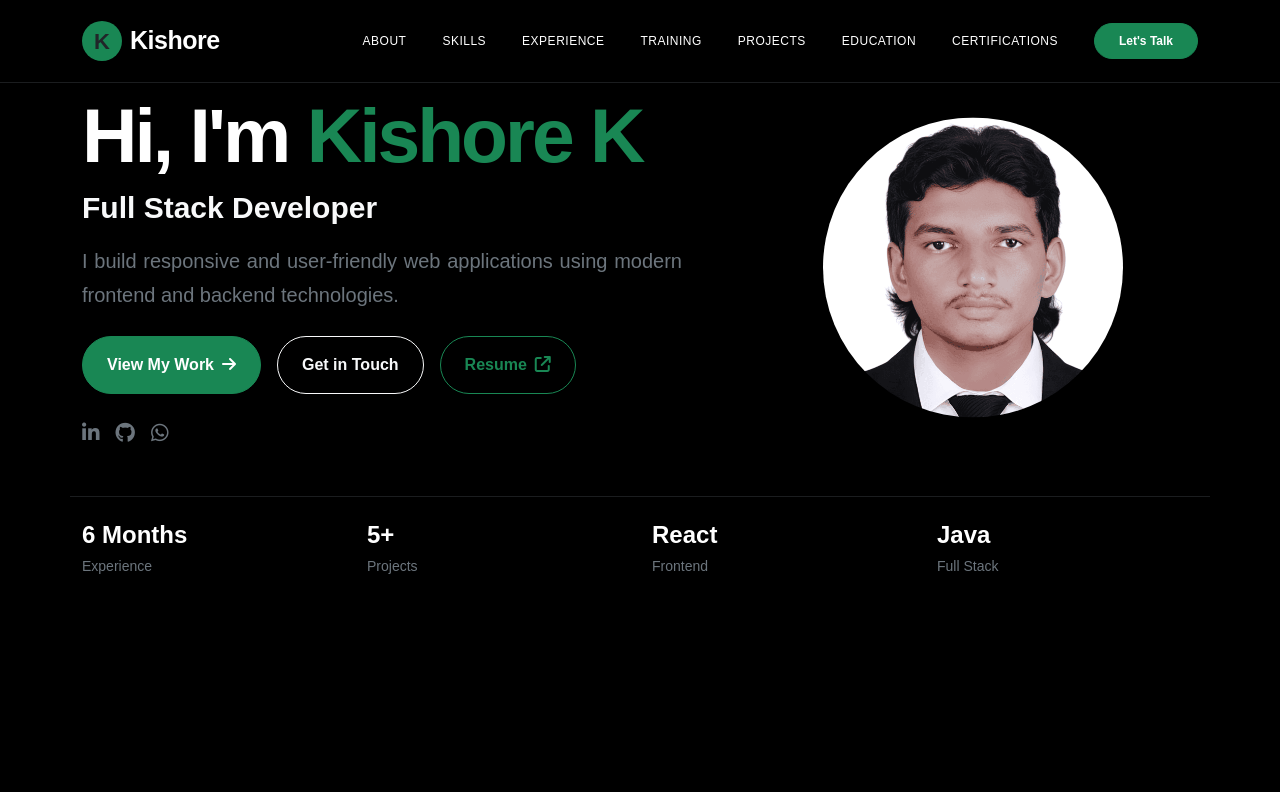
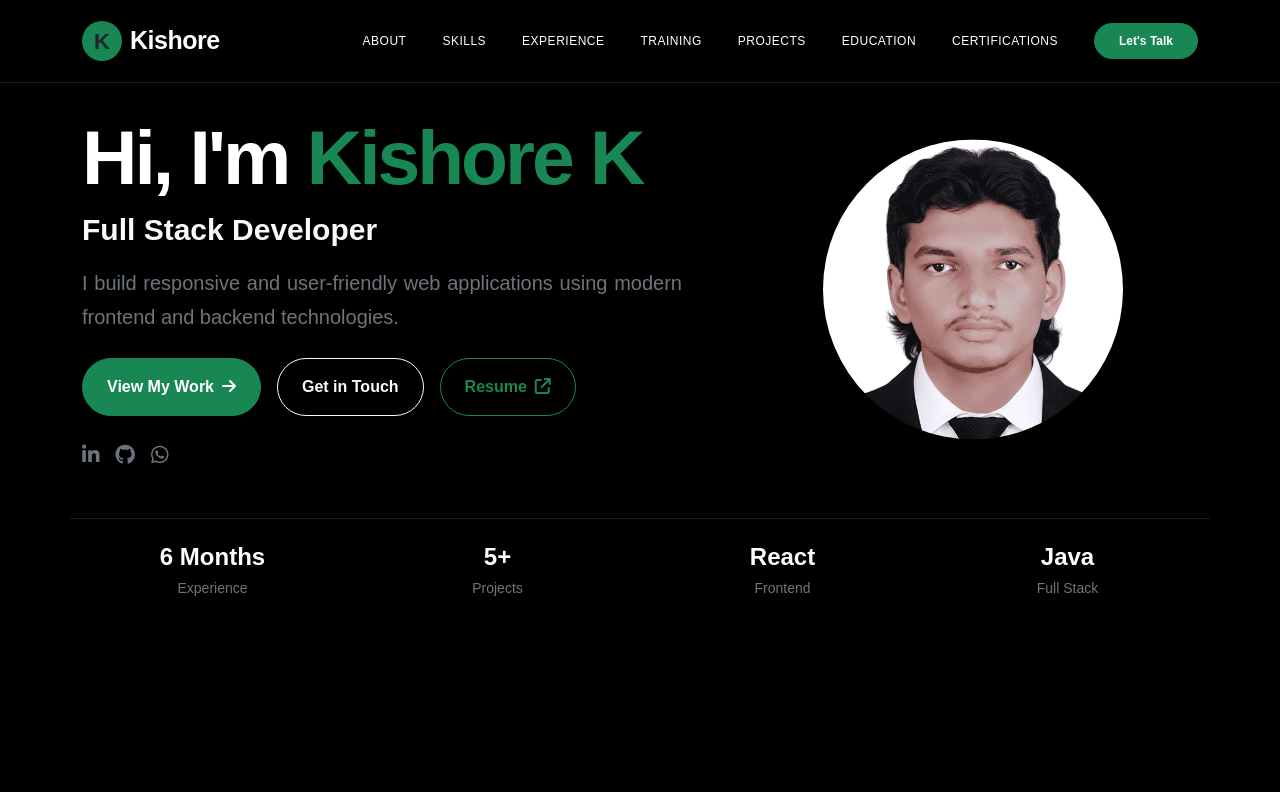
Before and after one commit to Kishore1803/Portfolio, a React (Vite) app: page / in a window 1280 px wide. Shown: the top 792 px of the page. Built offline with nearby package versions, Linux system fonts and the light colour scheme.

Commit message:
Update the Projects

```diff
--- a/src/components/Home.jsx
+++ b/src/components/Home.jsx
@@ -42,8 +42,9 @@ function Home() {
 
   return (
     <section
+    style={{marginTop: "70px"}}
       id="Home"
-      className="bg-black text-white d-flex align-items-center mt-5"
+      className="bg-black text-white d-flex align-items-center"
     >
       <div className="container py-5">
         <div className="row align-items-center gy-5">
@@ -177,6 +178,7 @@ function Home() {
 
         <motion.div
           className="row mt-5 pt-4 border-top border-secondary border-opacity-25"
+          style={{textAlign:"center"}}
           initial={{ opacity: 0, y: 20 }}
           animate={{ opacity: 1, y: 0 }}
           transition={{ duration: 0.6, delay: 0.8 }}
@@ -191,12 +193,12 @@ function Home() {
             <small className="text-secondary">Projects</small>
           </div>
 
-          <div className="col-6 col-md-3">
+          <div className="col-6 col-md-3 mb-3 mb-md-0">
             <h4 className="fw-bold mb-1">React</h4>
             <small className="text-secondary">Frontend</small>
           </div>
 
-          <div className="col-6 col-md-3">
+          <div className="col-6 col-md-3 mb-3 mb-md-0">
             <h4 className="fw-bold mb-1">Java</h4>
             <small className="text-secondary">Full Stack</small>
           </div>
```
